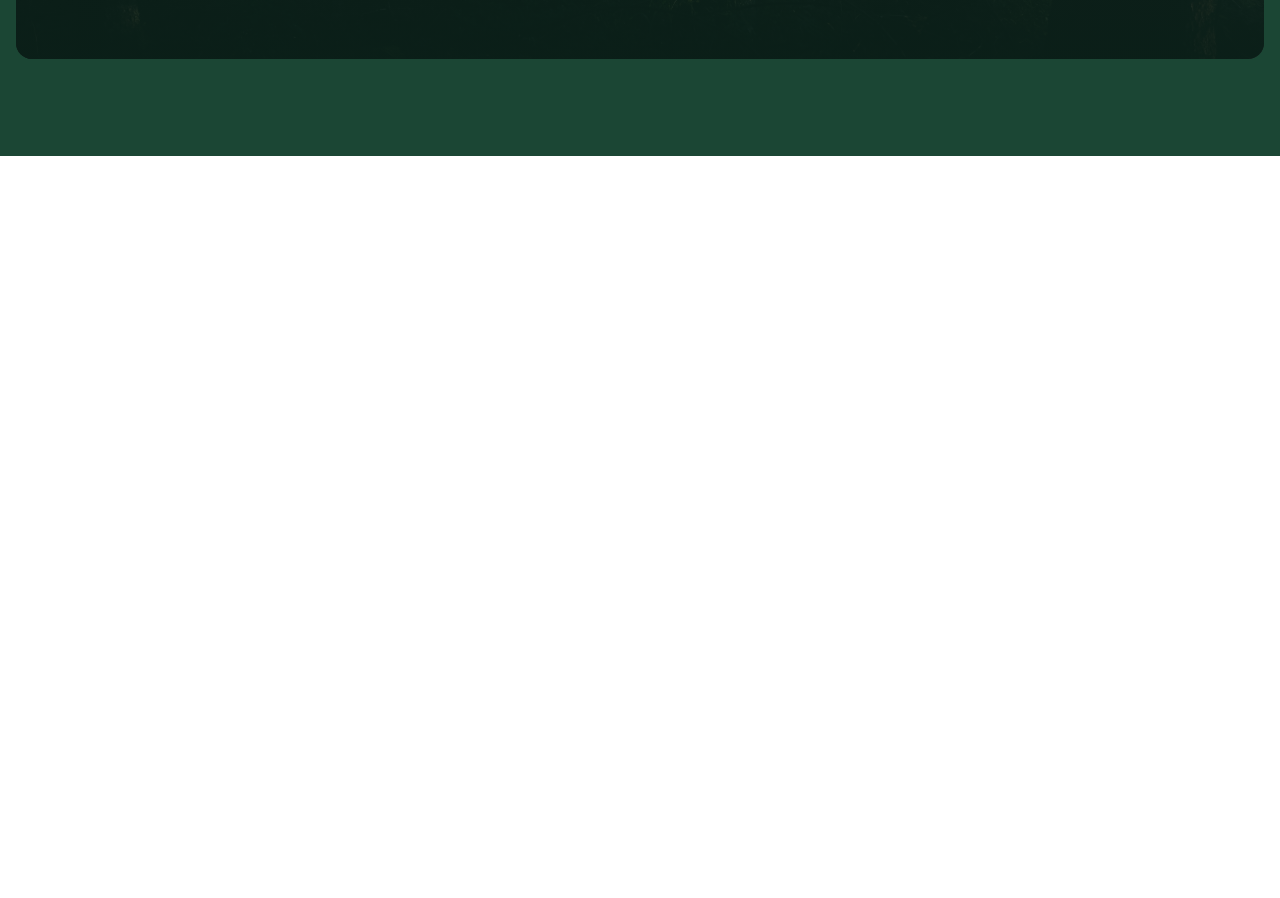
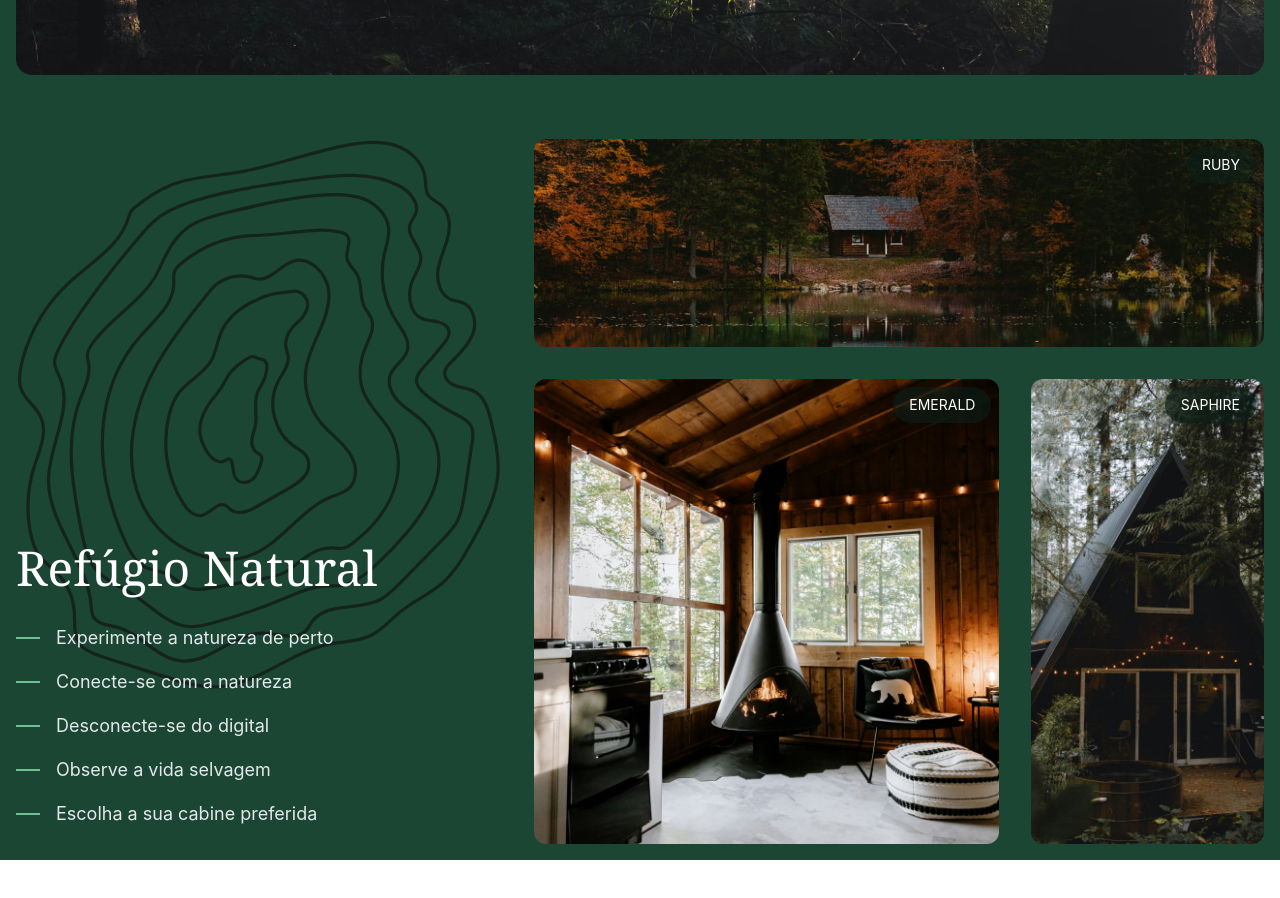
Before and after one commit to JuniorBarros92/TailwindCSS, a React (Vite) app: page / in a window 1280 px wide. Shown: the part 660-1558 px from the top of the page. Before the commit the page ends 816 px from the top, so only its background shows below. Built offline with nearby package versions, Linux system fonts and the light colour scheme.

Commit message:
adicionando componentes

```diff
--- a/src/App.tsx
+++ b/src/App.tsx
@@ -2,6 +2,7 @@ import Hero from './components/Hero';
 import './App.css';
 import Header from './components/Header';
 import { Introducao } from './components/Introducao';
+import Acomodacoes from './components/Acomodacoes';
 
 function App() {
   return (
@@ -9,6 +10,7 @@ function App() {
       <Hero />
       <Header />
       <Introducao />
+      <Acomodacoes />
     </div>
   );
 }
--- /dev/null
+++ b/src/components/Acomodacoes.tsx
@@ -0,0 +1,71 @@
+export function Acomodacoes() {
+  return (
+    <section
+      id="acomodacoes"
+      className="container mx-auto px-4 grid gap-8 pt-16 mb-12 sm:mb-16 lg:grid-cols-[2fr_3fr]"
+    >
+      {/* Lado esquerdo */}
+      <div className="content-end bg-[url('/img/padrao.svg')] bg-no-repeat bg-contain bg-left-left pb-8 mb:pb-48">
+        <h2 className="text-white mb-8 text-3xl  font-serif sm:text-4xl lg:text-5xl">
+          Refúgio Natural
+        </h2>
+
+        <ul className="text-gray-200 grid gap-4 text-sm sm:text-lg">
+          {[
+            'Experimente a natureza de perto',
+            'Conecte-se com a natureza',
+            'Desconecte-se do digital',
+            'Observe a vida selvagem',
+            'Escolha a sua cabine preferida',
+          ].map((item, index) => (
+            <li key={index} className="flex items-center gap-4">
+              <span className="h-0.5 w-6 bg-verde-400 inline-block"></span>
+              {item}
+            </li>
+          ))}
+        </ul>
+      </div>
+
+      {/* Lado direito (grid de imagens) */}
+      <div className="grid grid-cols-[2fr_1fr] pb-4 gap-4 sm:gap-8">
+        {/* Casa 1 */}
+        <div className="col-span-2 relative">
+          <img
+            className="h-52 w-full object-cover rounded-xl"
+            src="/img/casa1.jpg"
+            alt="Casa Ruby"
+          />
+          <span className="absolute top-2 right-2 uppercase text-white rounded-full bg-verde-950/60 px-4 py-2 text-xs sm:text-sm">
+            Ruby
+          </span>
+        </div>
+
+        {/* Casa 2 */}
+        <div className="relative">
+          <img
+            className="w-full h-full object-cover rounded-xl"
+            src="/img/casa2.jpg"
+            alt="Casa Emerald"
+          />
+          <span className="absolute top-2 right-2 uppercase text-white rounded-full bg-verde-950/60 px-4 py-2 text-xs sm:text-sm">
+            Emerald
+          </span>
+        </div>
+
+        {/* Casa 3 */}
+        <div className="relative">
+          <img
+            className="w-full h-full object-cover rounded-xl"
+            src="/img/casa3.jpg"
+            alt="Casa Saphire"
+          />
+          <span className="absolute top-2 right-2 uppercase text-white rounded-full bg-verde-950/60 px-4 py-2 text-xs sm:text-sm">
+            Saphire
+          </span>
+        </div>
+      </div>
+    </section>
+  );
+}
+
+export default Acomodacoes;
--- a/src/components/Introducao.tsx
+++ b/src/components/Introducao.tsx
@@ -10,10 +10,10 @@ export function Introducao() {
         }}
       >
         {/* Overlay */}
-        <div className="absolute inset-0 bg-linear-to-t from-verde-950/95 via-verde-950/70 to-verde-950/20" />
+        <div className="absolute inset-0 from-verde-950/95 via-verde-950/70 to-verde-950/20" />
 
         {/* Conteúdo */}
-        <div className="relative z-10 max-w-5xl mx-auto">
+        <div className="relative z-10 max-w-5xl mx-auto ">
           {/* Badge */}
           <div className="mb-6 sm:mb-10">
             <div
@@ -37,7 +37,7 @@ export function Introducao() {
           <h1
             className="font-serif text-2xl leading-tight mb-6
             sm:text-4xl sm:mb-12
-            lg:text-5xl lg:mb-16 max-w-xl sm:max-w-2xl"
+            lg:text-5xl lg:mb-16 max-w-xl sm:max-w-2xl p-2"
           >
             Venha Experimentar a Vida na Floresta
           </h1>
```
